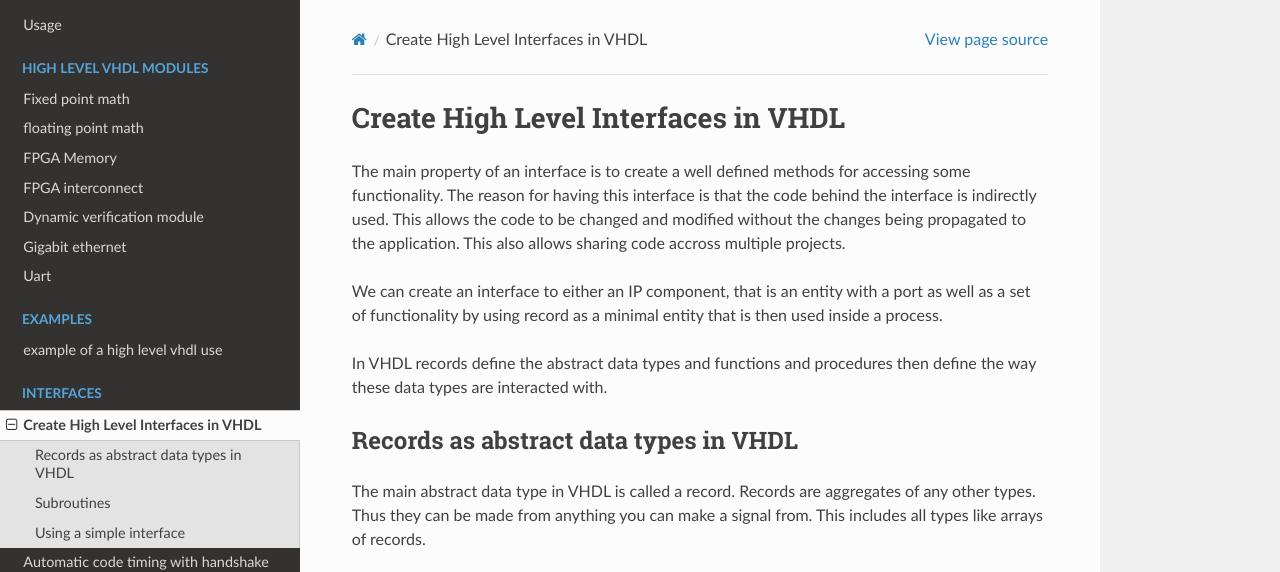
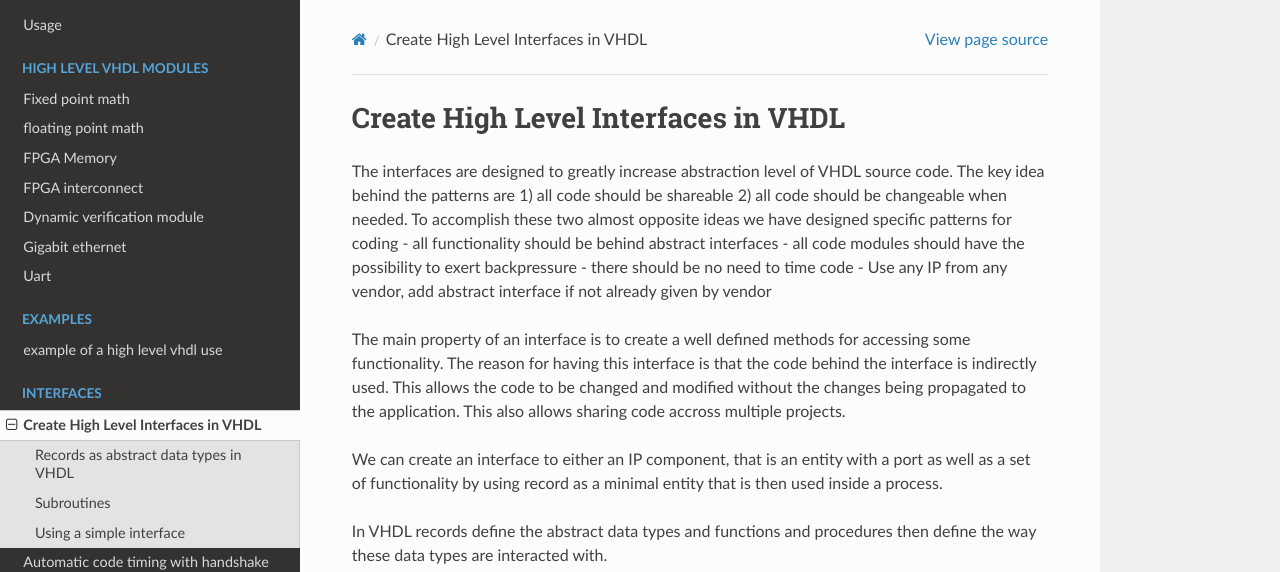
Before and after one commit to hVHDL/hVHDL, a Sphinx documentation site: the page built from docs/source/interfaces/high_level_interfaces_in_VHDL.rst, in a window 1280 px wide and 900 px high, cut to the strip 0-572 px from the top of the window. Built offline with Sphinx 7.4.7 and the Read the Docs theme 2.0.0, drawn with Linux system fonts in a browser that asks for light colours.

Commit message:
update descriptions

```diff
--- a/docs/source/interfaces/high_level_interfaces_in_VHDL.rst
+++ b/docs/source/interfaces/high_level_interfaces_in_VHDL.rst
@@ -3,6 +3,14 @@
 
 Create High Level Interfaces in VHDL
 ====================================
+
+The interfaces are designed to greatly increase abstraction level of VHDL source code.
+The key idea behind the patterns are 1) all code should be shareable 2) all code should be changeable when needed.
+To accomplish these two almost opposite ideas we have designed specific patterns for coding
+- all functionality should be behind abstract interfaces
+- all code modules should have the possibility to exert backpressure - there should be no need to time code
+- Use any IP from any vendor, add abstract interface if not already given by vendor
+
 
 The main property of an interface is to create a well defined methods for accessing some functionality. The reason for having this interface is that the code behind the interface is indirectly used. This allows the code to be changed and modified without the changes being propagated to the application. This also allows sharing code accross multiple projects.
 
--- a/docs/source/usage.rst
+++ b/docs/source/usage.rst
@@ -1,7 +1,10 @@
 Usage
 =====
 
-Repository structure with the modules follow the same pattern. The interfaces through which the modules are used will be in interface/ folder. This folder has test benches with functional tests for the interfaces. These interface tests are the specification for the behavior of the interfaces. The tests are very vague and lacking details by design as we want to have the possibility for changing any part of the code behind the interfaces. These tests are the only ones that are not ment to changed.
+# If you need to have a certain behavior, the code architecture should be such that the right thing is the easiest thing to do.
+# We are going to follow the path of least resistance so we should do everything to make the correct path the easiest path to follow.
+
+Repository structure with the modules follow the following pattern. The interfaces through which the modules are used will be in interface/ folder. This folder has test benches with functional tests for the interfaces. These interface tests are the specification for the behavior of the interfaces. The tests are very vague and lacking details by design as we want to have the possibility for changing any part of the code behind the interfaces. These tests are the only ones that are not ment to changed.
 
 Since all modules are ment to be used as submodules, these interface tests allow us to use any version of the code as long as we use the code through these interfaces. These interfaces also allow us to develop the code in the submodules independently of the application code where they are used. This separation of module from the application is very important to allow code being reused and still retain the ability to modify it.
 
```
Also changed, not shown: docs/source/index.rst (+4 -8 lines).
